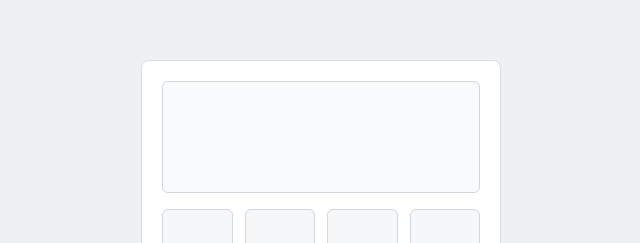
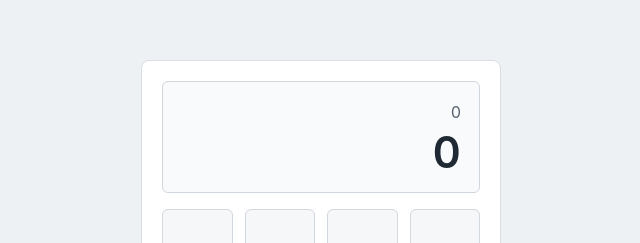
Before and after one commit to mtplayground/mike-tang-4b46-calc, a React (Vite) app: page / in a window 1280 px wide. Shown: the part 104-347 px from the top of the page, without its empty margins (319-959 px from the left). Built offline with nearby package versions, Linux system fonts and the light colour scheme.

Commit message:
feat: Build the display area

```diff
--- a/src/components/CalculatorFrame.tsx
+++ b/src/components/CalculatorFrame.tsx
@@ -1,9 +1,11 @@
+import { Display } from "./Display";
+
 const keySlots = Array.from({ length: 20 }, (_, index) => index);
 
 export function CalculatorFrame() {
   return (
     <section className="calculator-frame" aria-label="Calculator">
-      <div className="calculator-display" aria-label="Display area" />
+      <Display />
       <div className="calculator-keypad" aria-label="Button grid">
         {keySlots.map((slot) => (
           <span className="calculator-key-slot" key={slot} aria-hidden="true" />
--- /dev/null
+++ b/src/components/Display.tsx
@@ -0,0 +1,29 @@
+type DisplayProps = {
+  currentEntry?: string | null;
+  runningResult?: string | null;
+};
+
+function normalizeDisplayValue(value: string | null | undefined) {
+  const trimmed = value?.trim();
+  return trimmed && trimmed.length > 0 ? trimmed : "0";
+}
+
+export function Display({ currentEntry, runningResult }: DisplayProps) {
+  const entry = normalizeDisplayValue(currentEntry);
+  const result = normalizeDisplayValue(runningResult);
+
+  return (
+    <div
+      className="calculator-display"
+      aria-live="polite"
+      aria-label={`Result ${result}. Entry ${entry}.`}
+    >
+      <output className="display-result" title={result}>
+        {result}
+      </output>
+      <output className="display-entry" title={entry}>
+        {entry}
+      </output>
+    </div>
+  );
+}
--- a/src/styles.css
+++ b/src/styles.css
@@ -66,10 +66,40 @@ select {
 }
 
 .calculator-display {
+  display: grid;
+  min-width: 0;
   min-height: clamp(84px, 22vw, 112px);
+  align-content: end;
+  gap: 8px;
   border: 1px solid #cfd6de;
   border-radius: 6px;
   background: #f8fafc;
+  padding: clamp(12px, 4vw, 18px);
+  text-align: right;
+}
+
+.display-result,
+.display-entry {
+  display: block;
+  min-width: 0;
+  max-width: 100%;
+  overflow: hidden;
+  font-variant-numeric: tabular-nums;
+  text-overflow: ellipsis;
+  white-space: nowrap;
+}
+
+.display-result {
+  color: #52606d;
+  font-size: clamp(0.9rem, 3vw, 1rem);
+  line-height: 1.2;
+}
+
+.display-entry {
+  color: #1f2933;
+  font-size: clamp(2rem, 10vw, 2.75rem);
+  font-weight: 600;
+  line-height: 1;
 }
 
 .calculator-keypad {
```
